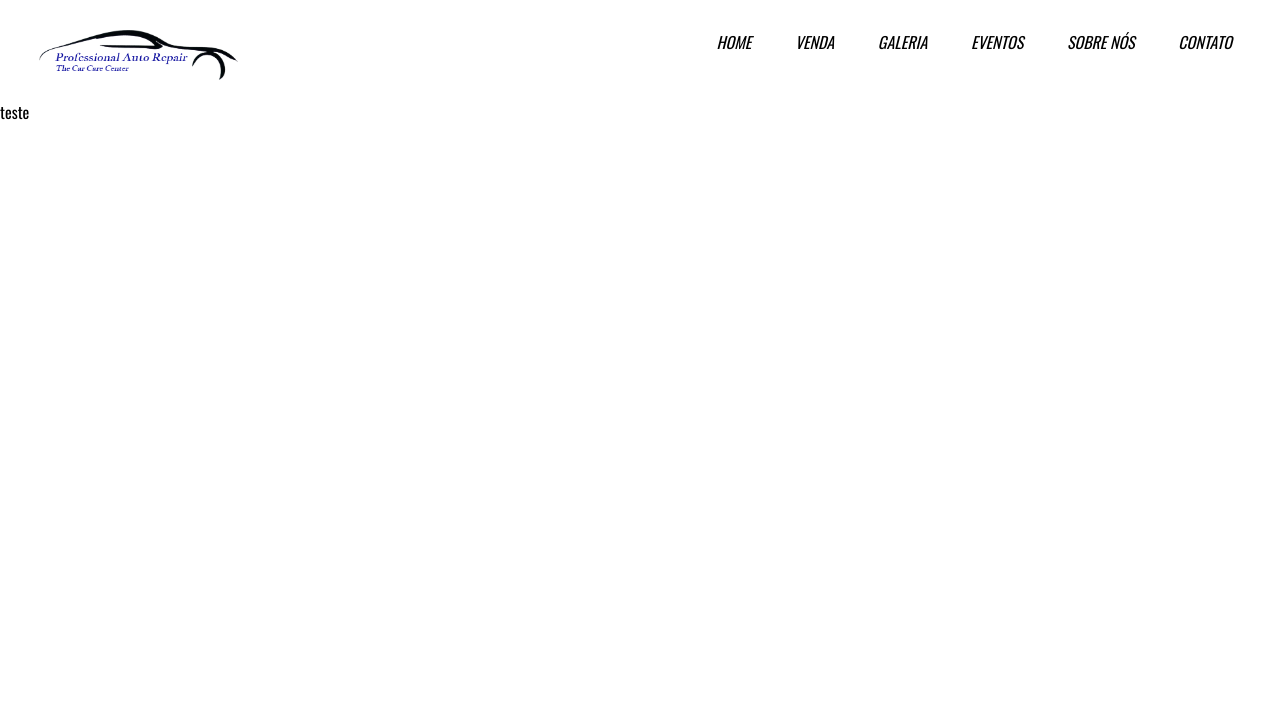
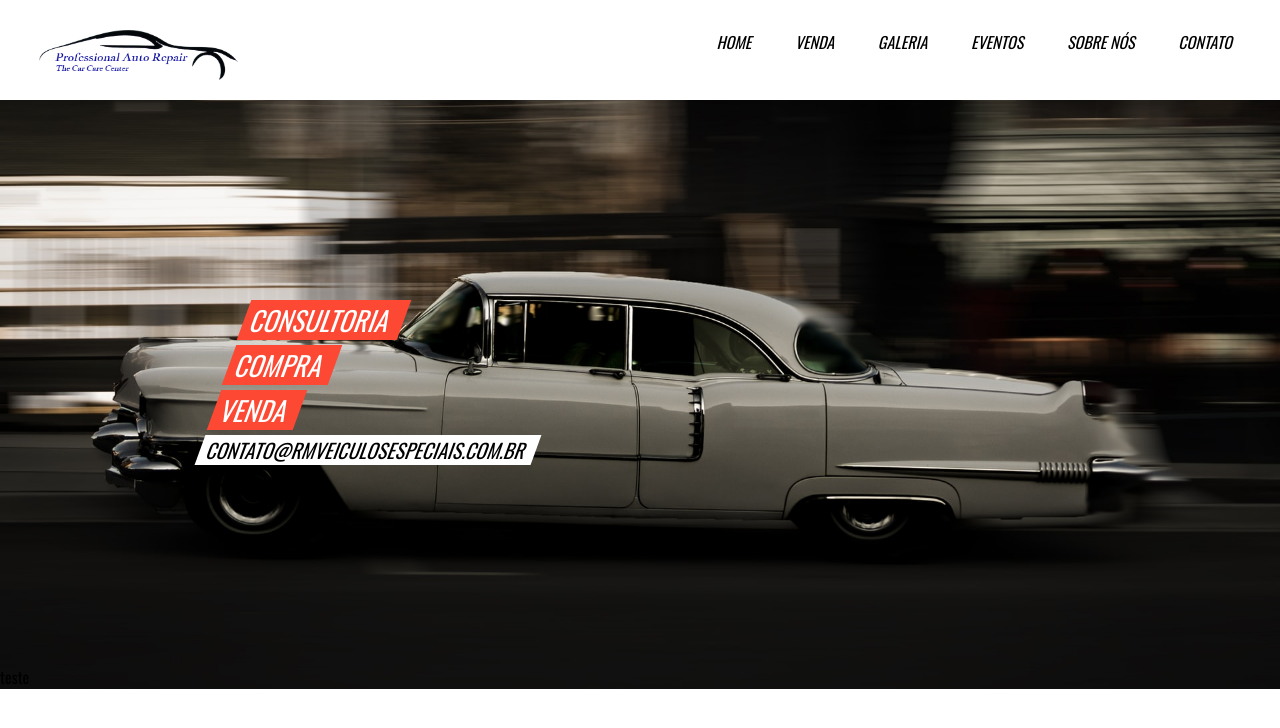
Before and after one commit to julianamacape/Curso-Webmaster-Front-End-Completo, a plain HTML site: page 09-mod09/index.html in a window 1280 px wide. Drawn offline with nearby package versions, Linux system fonts and the light colour scheme.

Commit message:
module09 car shop project
main - done

```diff
--- a/09-mod09/css/style.css
+++ b/09-mod09/css/style.css
@@ -69,9 +69,59 @@ nav.header-menu02 {
     display: none;
 }
 
-main {
+main .mainbanner {
     padding-top: 100px;
+    background-image: url('../images/mainbanner.jpg');
+    background-position: center;
+    background-size: cover;
+    width: 100%;
 }
+
+.mainbanneritemwrapper {
+    margin: 200px 0 200px 200px;
+}
+.mainbanneritem {
+    color: white;
+    background-color: #fd4834;
+    background-size: contain;
+    background-repeat: no-repeat;
+    margin-top: 5px;
+    transform: skewX(-20deg);
+}
+
+.mainbanneritem span {
+    font-size: 27px;
+    padding-left: 8px;
+}
+
+.consultoria {
+    margin-left: 44px;
+    width: 160px;
+}
+
+.compra {
+    margin-left: 29px;
+    width: 106px;
+}
+
+.venda {
+    margin-left: 14px;
+    width: 86px;
+}
+
+.contato {
+    background-color: white;
+    color: black;
+    width: 336px;
+}
+
+.contato span {
+    font-size: 20px;
+}
+
+
+
+
 
 @media screen and (max-width: 840px) {
     header .header-logo {
@@ -90,6 +140,10 @@ main {
 
     main {
         padding-top: 140px;
+    }
+
+    .mainbanneritemwrapper {
+        margin: 0px 0 132px 60px;
     }
 }
 
@@ -130,6 +184,7 @@ main {
 
     header .header-menu02 ul {
         list-style-type: none;
+        background-color: white;
     }
 
     header .header-menu02 li {
@@ -157,7 +212,15 @@ main {
     }
 
     main {
-        padding-top: 350px;
+        padding-top: 100px;
+    }
+}
+
+@media screen and (max-width: 500px) {
+
+    .mainbanneritemwrapper {
+        margin: 0px auto 132px auto;
+        max-width: 346px;
     }
 }
 
--- a/09-mod09/index.html
+++ b/09-mod09/index.html
@@ -35,7 +35,23 @@
         </div>
     </header>
     <main>
-        teste
+        <div class="mainbanner">
+            <div class="mainbanneritemwrapper">
+                <div class="mainbanneritem consultoria">
+                    <span>CONSULTORIA</span>
+                </div>
+                <div class="mainbanneritem compra">
+                    <span>COMPRA</span>
+                </div>
+                <div class="mainbanneritem venda">
+                    <span>VENDA</span>
+                </div>
+                <div class="mainbanneritem contato">
+                    <span>CONTATO@RMVEICULOSESPECIAIS.COM.BR</span>
+                </div>
+            </div>
+            teste
+        </div>
     </main>
 </body>
 </html>
```
Also changed, not shown: 09-mod09/images/mainbanner.jpg (added), 09-mod09/images/mainbanneritem.png (added).
